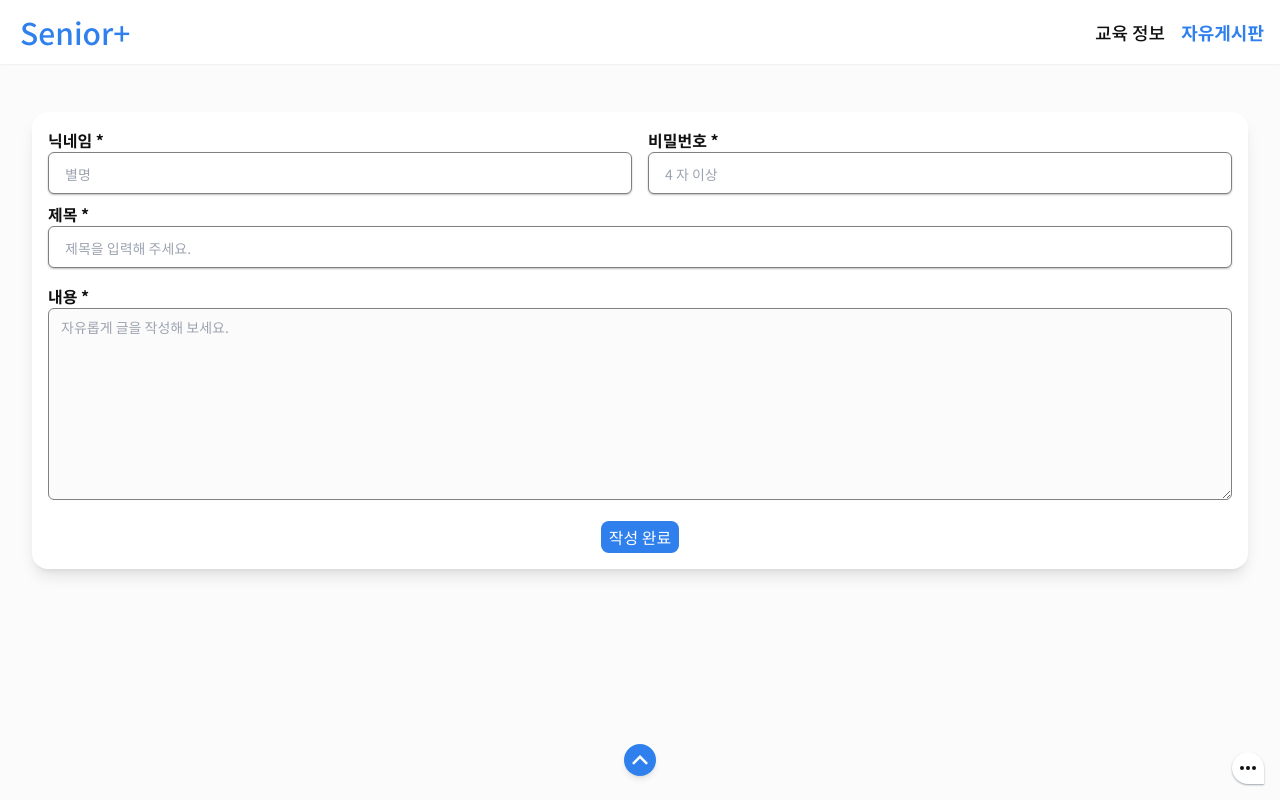
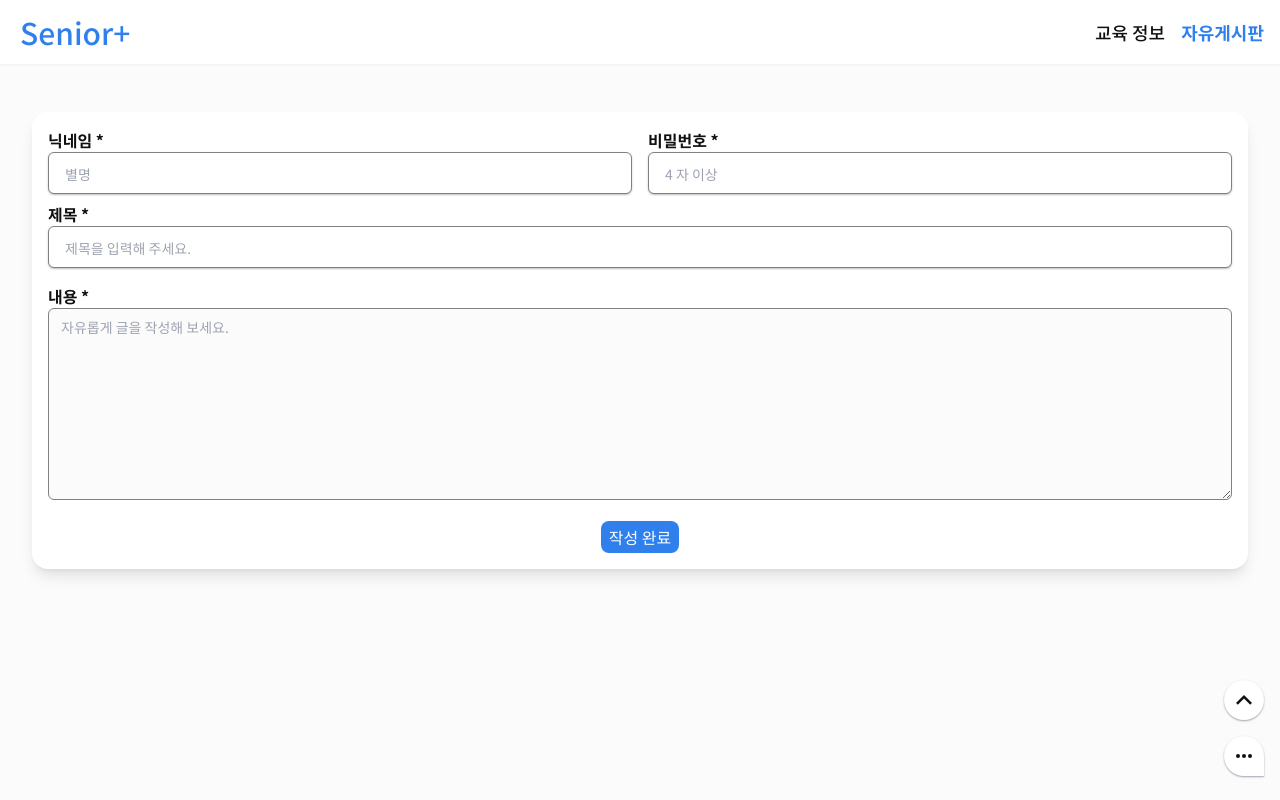
Before and after one commit to kimyoo04/seoul-competition, a Next.js app: page /posts/new in a window 1280 px wide. Built offline with nearby package versions, Linux system fonts and the light colour scheme.

Commit message:
css: fixed 버튼들의 위치 조정 (ChatButton, Createbutton, FilterToggle, ScrollButton)

```diff
--- a/src/components/Chat/ChatButton/index.tsx
+++ b/src/components/Chat/ChatButton/index.tsx
@@ -18,7 +18,7 @@ export default function ChatButton() {
         scale: 0.9,
         rotate: -10,
       }}
-      className={`row-center fixed bottom-4 right-4 h-8  w-8 gap-0.5 rounded-2xl rounded-br-none shadow-sm  ${chatBtnBg}`}
+      className={`row-center fixed bottom-6 right-4 h-10  w-10 gap-0.5 rounded-full  rounded-br-none shadow-sm  ${chatBtnBg}`}
       onClick={() => dispatch(chatActions.toggleChat())}
     >
       {/* 점 3개 표현 */}
--- a/src/components/FilterToggle/index.tsx
+++ b/src/components/FilterToggle/index.tsx
@@ -9,7 +9,7 @@ export default function FilterToggle() {
 
   return (
     <motion.button
-      className="col-start fixed -right-6 bottom-6 h-40 w-16 rounded-l-2xl bg-main_color pl-2"
+      className="col-start fixed -right-6 top-24 h-40 w-16 rounded-l-2xl bg-main_color pl-2"
       whileHover={{ x: -8 }}
       onClick={() => dispatch(sidebarActions.toggleSidebar())}
     >
--- a/src/components/ScrollButton/index.tsx
+++ b/src/components/ScrollButton/index.tsx
@@ -32,14 +32,14 @@ export default function ScrollButton() {
     <motion.button
       variants={scrollTo.top}
       animate={scrollTopAni}
-      whileHover={{ scale: 1.1, transition: { duration: 0.05 } }}
+      whileHover={{ scale: 1.1 }}
       whileTap={{
         scale: 0.8,
       }}
       onClick={() => scrollToTop()}
-      className="fixed left-0 right-0 z-10 w-8 h-8 mx-auto rounded-full shadow-md bg-main_color bottom-6 row-center"
+      className="col-center group fixed bottom-20 right-4 z-10 h-10 w-10 rounded-full bg-white shadow-sm shadow-gray-400 transition-all "
     >
-      <i className="text-3xl text-font_white ri-arrow-up-s-line"></i>
+      <i className="ri-arrow-up-s-line text-3xl text-font_black transition-all "></i>
     </motion.button>
   );
 }
```
